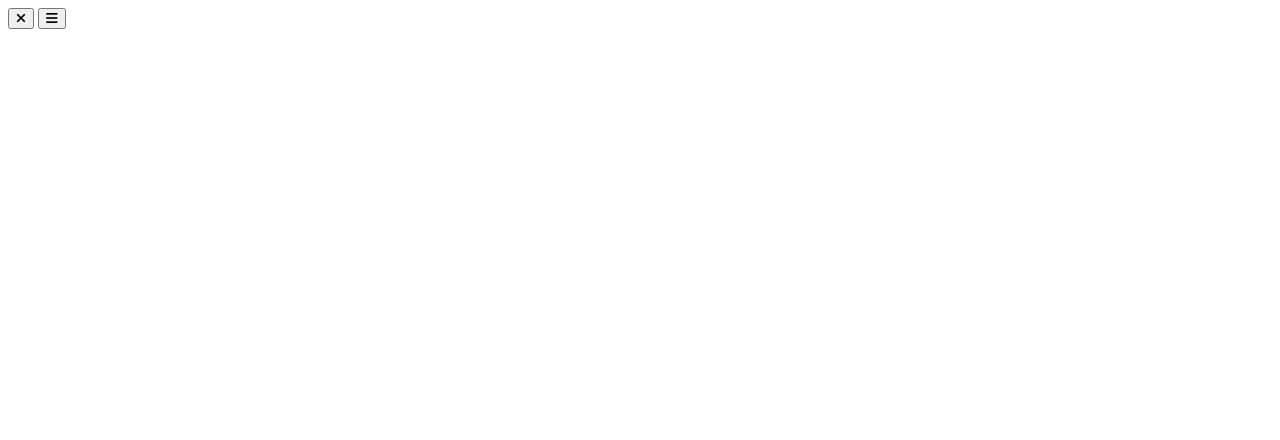
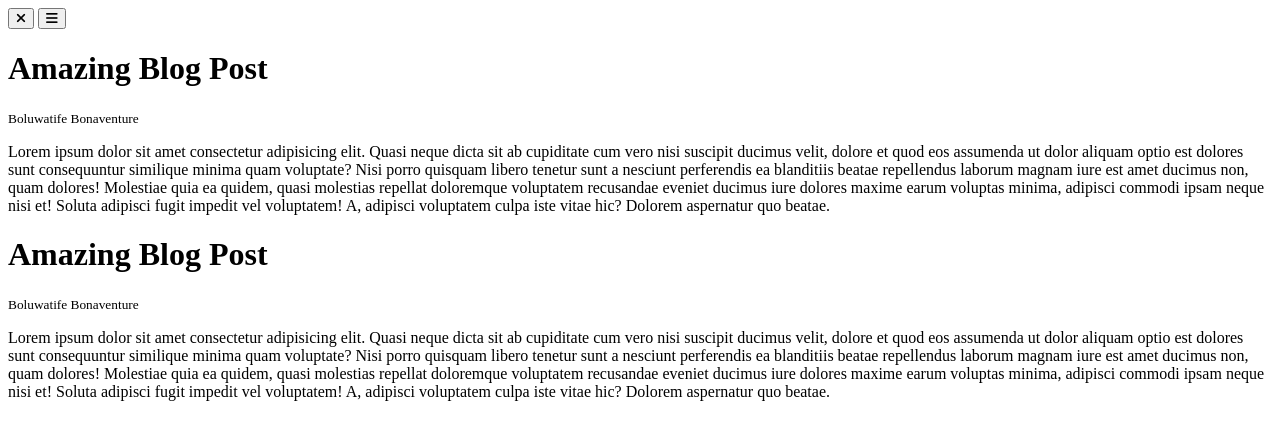
Before and after one commit to Boyutife/Rotating-Navigation, a plain HTML site: page index.html in a window 1280 px wide. Drawn offline with Linux system fonts and the light colour scheme.

Commit message:
added the blog content

```diff
--- a/index.html
+++ b/index.html
@@ -20,6 +20,18 @@
         </button>
       </div>
     </div>
+
+    <div class="content">
+
+      <h1>Amazing Blog Post</h1>
+      <small>Boluwatife Bonaventure</small>
+      <p>Lorem ipsum dolor sit amet consectetur adipisicing elit. Quasi neque dicta sit ab cupiditate cum vero nisi suscipit ducimus velit, dolore et quod eos assumenda ut dolor aliquam optio est dolores sunt consequuntur similique minima quam voluptate? Nisi porro quisquam libero tenetur sunt a nesciunt perferendis ea blanditiis beatae repellendus laborum magnam iure est amet ducimus non, quam dolores! Molestiae quia ea quidem, quasi molestias repellat doloremque voluptatem recusandae eveniet ducimus iure dolores maxime earum voluptas minima, adipisci commodi ipsam neque nisi et! Soluta adipisci fugit impedit vel voluptatem! A, adipisci voluptatem culpa iste vitae hic? Dolorem aspernatur quo beatae.</p>
+
+      <h1>Amazing Blog Post</h1>
+      <small>Boluwatife Bonaventure</small>
+      <p>Lorem ipsum dolor sit amet consectetur adipisicing elit. Quasi neque dicta sit ab cupiditate cum vero nisi suscipit ducimus velit, dolore et quod eos assumenda ut dolor aliquam optio est dolores sunt consequuntur similique minima quam voluptate? Nisi porro quisquam libero tenetur sunt a nesciunt perferendis ea blanditiis beatae repellendus laborum magnam iure est amet ducimus non, quam dolores! Molestiae quia ea quidem, quasi molestias repellat doloremque voluptatem recusandae eveniet ducimus iure dolores maxime earum voluptas minima, adipisci commodi ipsam neque nisi et! Soluta adipisci fugit impedit vel voluptatem! A, adipisci voluptatem culpa iste vitae hic? Dolorem aspernatur quo beatae.</p>
+
+    </div>
   </div>
   <script src="./javascript/script.js"></script>
 </body>
```
